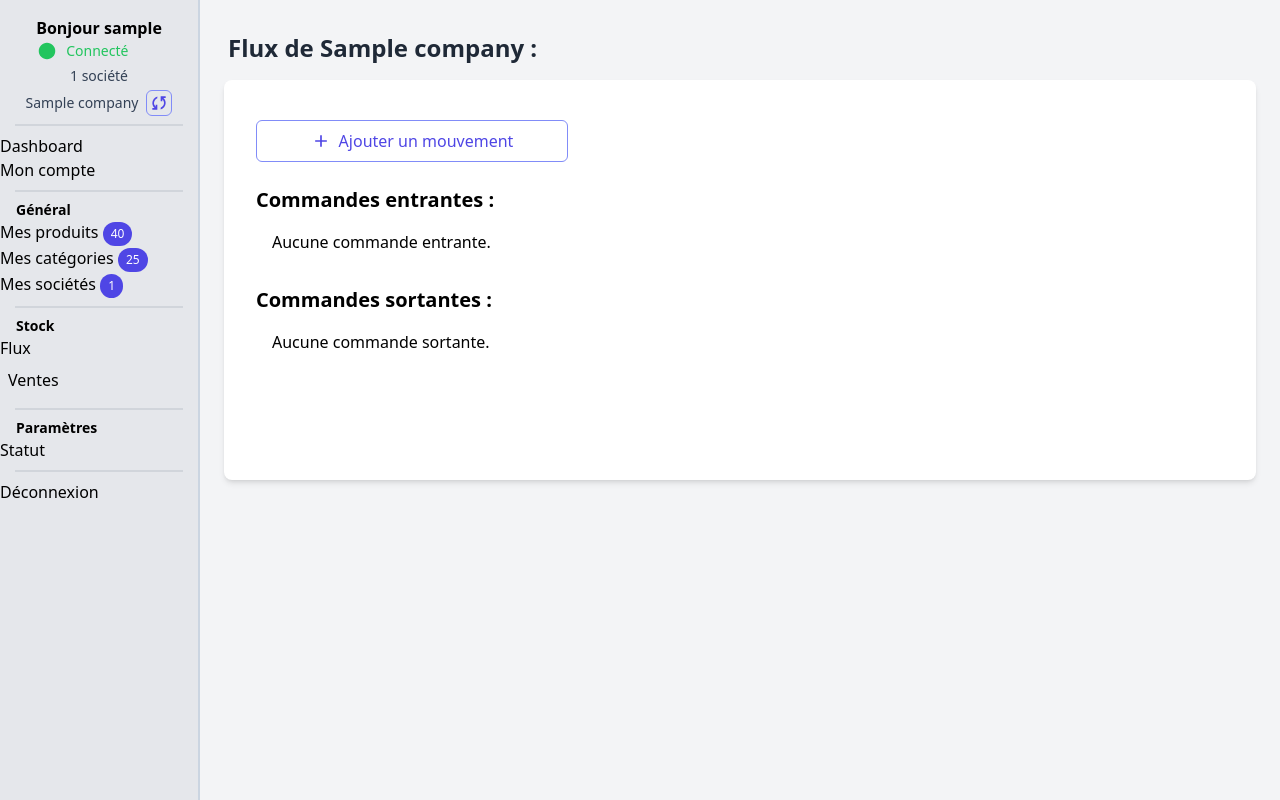
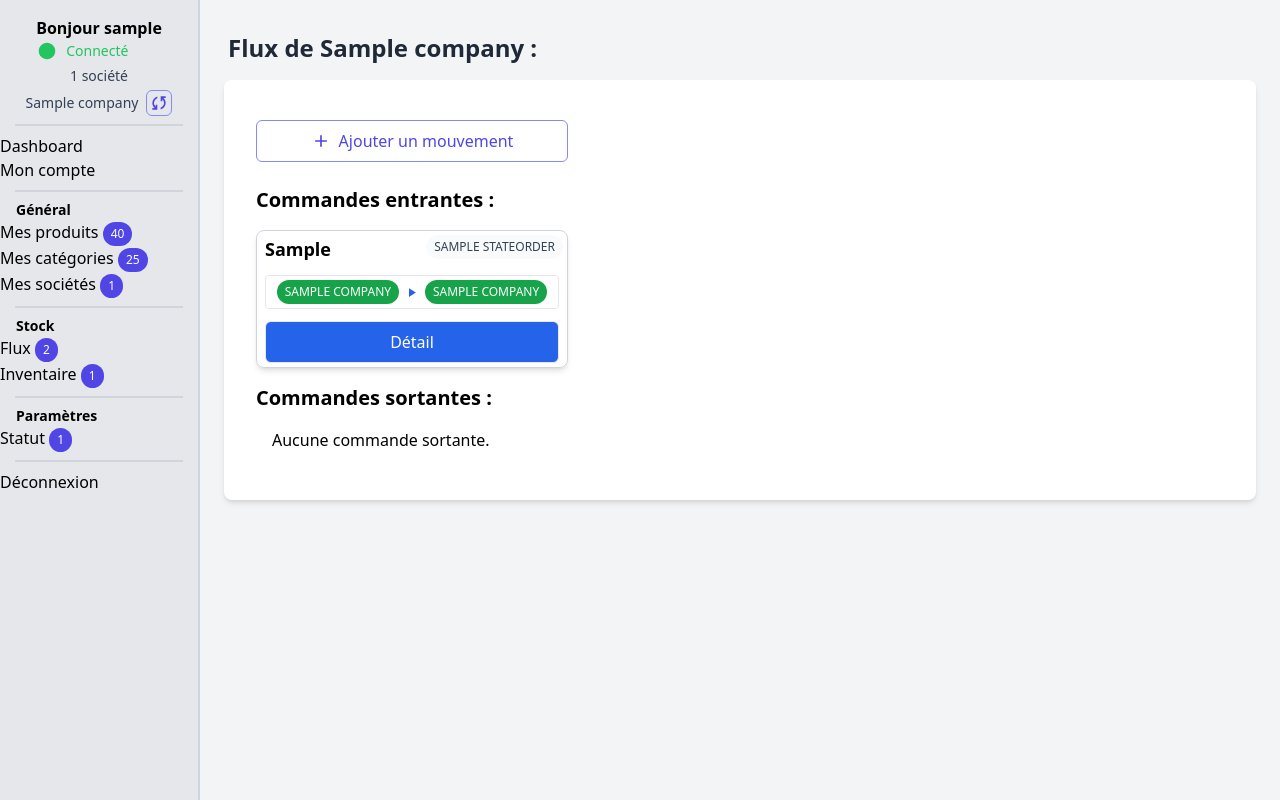
Before and after one commit to math-dev-24/stock-django, a Django app: page /flux in a window 1280 px wide. Run offline with Django 5.2, Linux system fonts and the light colour scheme; a user stored in the database is signed in; data comes from the database, SQL or seed files in the repository; tables that the repository leaves empty hold one stand-in row (values such as "Sample post"); parts of the project's set-up code (start-up, migrations or seed data) failed here and were passed over.

Commit message:
mise en place : - system d'inventaire - system de statut - context pour dash nav

```diff
--- a/src/order/context_processors.py
+++ b/src/order/context_processors.py
@@ -1,8 +1,13 @@
-from order.models import Company
+from .models import Company, Order, StateOrder
 
 
 def global_context_order(request):
+    current_company = request.current_company
+
     return {
         'nombre_company': Company.objects.count(),
-        'company': Company.objects.all()
+        'company': Company.objects.all(),
+        "nombre_state": StateOrder.objects.count(),
+        "nombre_order": Order.objects.filter(to_company=current_company).count() +
+                        Order.objects.filter(from_company=current_company).count()
     }
--- a/src/order/middleware.py
+++ b/src/order/middleware.py
@@ -18,6 +18,7 @@ class CompanyMiddleware:
         else:
             request.current_company = None
 
+        # if authenticated
         if request.user.is_authenticated:
             request.list_company = Company.objects.filter(members=request.user)
             if request.current_company is None and len(request.list_company) > 0:
--- a/src/order/models.py
+++ b/src/order/models.py
@@ -50,8 +50,8 @@ class Order(models.Model):
     to_company = models.ForeignKey(Company, related_name="order_to", on_delete=models.CASCADE, null=True)
     state = models.ForeignKey(StateOrder, related_name="state_order", on_delete=models.CASCADE)
     vat = models.CharField(max_length=20, choices=VAT.choices, default=VAT.NORMAL)
-    ttc = models.DecimalField(max_digits=10, decimal_places=2, verbose_name="Toutes taxes comprises")
-    ht = models.DecimalField(max_digits=10, decimal_places=2, verbose_name="Hors Taxe")
+    ttc = models.DecimalField(max_digits=10, decimal_places=2, verbose_name="Toutes taxes comprises", null=True)
+    ht = models.DecimalField(max_digits=10, decimal_places=2, verbose_name="Hors Taxe", null=True)
     created_at = models.DateTimeField(auto_now_add=True, verbose_name="Date de creation")
     updated_at = models.DateTimeField(auto_now=True, verbose_name="Date de modification")
 
--- a/src/order/urls.py
+++ b/src/order/urls.py
@@ -16,6 +16,11 @@ urlpatterns = [
     # States
     path("state", views.state_list_view, name="state_list"),
     path("state/add", views.add_state_view, name="add_state"),
-    path("state/<int:id>/edit", views.state_edit_view, name="state_edit"),
+    path("state/<int:state_id>/edit", views.state_edit_view, name="state_edit"),
+
+    #orders
+    path("<uuid:order_id>/detail", views.order_detail_view, name="order_detail"),
+
+    path("<uuid:order_id>/edit-state", views.order_edit_state_view, name="order_edit_state"),
 
 ]
--- a/src/src/settings.py
+++ b/src/src/settings.py
@@ -74,6 +74,7 @@ TEMPLATES = [
                 'django.contrib.messages.context_processors.messages',
                 'catalog.context_processors.global_context_catalog',
                 'order.context_processors.global_context_order',
+                'stock.context_processors.global_context_stock',
             ],
         },
     },
--- a/src/static/css/main.css
+++ b/src/static/css/main.css
@@ -596,6 +596,14 @@ video {
   left: 25%;
 }
 
+.right-0 {
+  right: 0px;
+}
+
+.right-1 {
+  right: 0.25rem;
+}
+
 .right-2 {
   right: 0.5rem;
 }
@@ -604,24 +612,16 @@ video {
   top: 0px;
 }
 
+.top-1 {
+  top: 0.25rem;
+}
+
 .top-1\/4 {
   top: 25%;
 }
 
 .top-2 {
   top: 0.5rem;
-}
-
-.right-0 {
-  right: 0px;
-}
-
-.right-1 {
-  right: 0.25rem;
-}
-
-.top-1 {
-  top: 0.25rem;
 }
 
 .z-0 {
@@ -2048,6 +2048,43 @@ input:focus, select:focus, textarea:focus {
   color: rgb(21 128 61 / var(--tw-text-opacity));
 }
 
+.card {
+  position: relative;
+  border-radius: 0.5rem;
+  border-width: 1px;
+  --tw-border-opacity: 1;
+  border-color: rgb(209 213 219 / var(--tw-border-opacity));
+  padding-left: 0.5rem;
+  padding-right: 0.5rem;
+  padding-top: 0.25rem;
+  padding-bottom: 0.25rem;
+  --tw-shadow: 0 4px 6px -1px rgb(0 0 0 / 0.1), 0 2px 4px -2px rgb(0 0 0 / 0.1);
+  --tw-shadow-colored: 0 4px 6px -1px var(--tw-shadow-color), 0 2px 4px -2px var(--tw-shadow-color);
+  box-shadow: var(--tw-ring-offset-shadow, 0 0 #0000), var(--tw-ring-shadow, 0 0 #0000), var(--tw-shadow);
+  .card-body {
+    display: flex;
+  }
+  .card-body {
+    flex-direction: column;
+  }
+  .card-body {
+    gap: 0.5rem;
+  }
+  .card-body {
+    .card-title {
+      font-size: 1.125rem;
+      line-height: 1.75rem;
+    }
+    .card-title {
+      font-weight: 600;
+    }
+    .card-text {
+      font-size: 0.875rem;
+      line-height: 1.25rem;
+    }
+  }
+}
+
 .hover\:border-blue-300:hover {
   --tw-border-opacity: 1;
   border-color: rgb(147 197 253 / var(--tw-border-opacity));
--- /dev/null
+++ b/src/stock/context_processors.py
@@ -0,0 +1,7 @@
+from .models import Inventory
+
+
+def global_context_stock(request):
+    return {
+        'nombre_inventories': Inventory.objects.filter(company=request.current_company).count(),
+    }
--- a/src/stock/urls.py
+++ b/src/stock/urls.py
@@ -7,5 +7,6 @@ app_name = 'stock'
 urlpatterns = [
     path("", views.home_view, name="home"),
     path("dashboard", views.dashboard_view, name="dashboard"),
-    path("flux", views.flux_view, name="flux")
+    path("flux", views.flux_view, name="flux"),
+    path("inventory", views.inventory_view, name="inventory"),
 ]
--- a/src/stock/views.py
+++ b/src/stock/views.py
@@ -3,6 +3,7 @@ from django.shortcuts import render, redirect
 from django.contrib.auth.decorators import login_required
 from catalog.models import Product, Category
 from order.models import Order
+from .models import Inventory
 
 
 def home_view(request):
@@ -45,19 +46,35 @@ def dashboard_view(request):
 
 @login_required
 def flux_view(request):
-    current_company = request.session.get('current_company')
+    current_company = request.current_company
 
-    command_in = Order.objects.filter(to_company=current_company)
-    command_out = Order.objects.filter(from_company=current_company)
+    command_in = Order.objects.filter(to_company_id=current_company.id)
+    command_out = Order.objects.filter(from_company_id=current_company.id)
 
     context = {
-        "in": {
+        "command_in": {
             "list": command_in,
             "count": command_in.count()
         },
-        "out": {
+        "command_out": {
             "list": command_out,
             "count": command_out.count()
         }
     }
     return render(request, "stock/flux.html", context)
+
+
+@login_required
+def inventory_view(request):
+    current_company = request.current_company
+
+    inventories = Inventory.objects.filter(company=current_company)
+
+    context = {
+        "inventories": {
+            "list": inventories,
+            "count": inventories.count()
+        },
+        "count": inventories.count()
+    }
+    return render(request, "stock/inventory.html", context)
--- a/src/templates/baseDashboard.html
+++ b/src/templates/baseDashboard.html
@@ -57,19 +57,24 @@
                     <span>Mes sociétés</span>
                     <span class="badge badge-indigo">{{ nombre_company }}</span>
                 </a>
+                {%  if request.current_company %}
                     <span class="separator"></span>
                     <span class="ml-4 font-semibold text-sm">Stock</span>
                     <a href="{% url 'stock:flux' %}" class="{% active_link 'stock:flux' 'current_link' 'link-dash' strict=True %}">
-                    Flux
+                        <span>Flux</span>
+                        <span class="badge badge-indigo">{{ nombre_order }}</span>
                     </a>
-                <a class="link-dash">
-                    Ventes
+                    <a href="{% url 'stock:inventory' %}" class="{% active_link 'stock:inventory' 'current_link' 'link-dash' strict=True %}">
+                        <span>Inventaire</span>
+                        <span class="badge badge-indigo">{{ nombre_inventories }}</span>
                     </a>
                     <span class="separator"></span>
                     <span class="ml-4 font-semibold text-sm">Paramètres</span>
                     <a href="{% url 'order:state_list' %}" class="{% active_link 'order:state_list' 'current_link' 'link-dash' strict=True %}">
-                    Statut
+                        <span>Statut</span>
+                        <span class="badge badge-indigo">{{ nombre_state }}</span>
                     </a>
+                {% endif %}
                 <span class="separator"></span>
                 <a href="{% url 'user:logout' %}" class="{% active_link 'user:logout' 'current_link' 'link-dash'%}">Déconnexion</a>
             </nav>
--- a/src/templates/order/add.html
+++ b/src/templates/order/add.html
@@ -20,7 +20,7 @@
                     <span class="info">Par défaut : Open</span>
                     <select name="state" id="state" class="form-control" required>
                         {% for state in states %}
-                            <option value="{{ state.id }}">{{ state.group_state }}</option>
+                            <option value="{{ state.id }}">{{ state.name }}</option>
                         {% endfor %}
                     </select>
                 </div>
--- a/src/templates/stock/flux.html
+++ b/src/templates/stock/flux.html
@@ -13,18 +13,39 @@
                     Ajouter un mouvement
                 </a>
             </div>
-            <div>
+            <div class="space-y-4">
                 <h2 class="text-xl font-semibold">Commandes entrantes :</h2>
                 <div class="grid grid-cols-3 gap-4">
-                    {% if in.count > 0 %}
-                        {% for order in in.list %}
+                    {% if command_in.count > 0 %}
+                        {% for order in command_in.list %}
                             <div class="card card-compact">
                                 <div class="card-body">
                                     <h3 class="card-title">{{ order.reference }}</h3>
-                                    <p class="card-text">
-                                        <span class="badge badge-secondary">{{ order.from_company.name }}</span>
-                                        <span class="badge badge-secondary">{{ order.to_company.name }}</span>
+                                    <span class="absolute top-1 right-1 badge state-{{ order.state.group_state|lower }}">{{ order.state.name }}</span>
+                                    <p class="flex items-center justify-around text-sm border rounded px-2 py-1 my-1">
+                                        <span>
+                                            {% if order.from_company  %}
+                                                <span class="{% if order.from_company == request.current_company %}badge badge-success{% endif %}">
+                                                    {{ order.from_company.name }}
+                                                </span>
+                                            {% else %}
+                                                <span>Non renseigné</span>
+                                            {% endif %}
+                                        </span>
+                                        <svg xmlns="http://www.w3.org/2000/svg" class="text-blue-600" width="15" height="15" viewBox="0 0 24 24"><!-- Icon from Material Symbols by Google - https://github.com/google/material-design-icons/blob/master/LICENSE --><path fill="currentColor" d="M8 19V5l11 7z"/></svg>
+                                        <span>
+                                            {% if order.to_company  %}
+                                                <span class="{% if order.to_company == request.current_company %}badge badge-success{% endif %}">
+                                                    {{ order.to_company.name }}
+                                                </span>
+                                            {% else %}
+                                                <span>Non renseigné</span>
+                                            {% endif %}
+                                        </span>
                                     </p>
+                                    <a href="{% url 'order:order_detail' order.id %}" class="btn btn-primary">
+                                        Détail
+                                    </a>
                                 </div>
                             </div>
                         {% endfor %}
@@ -39,7 +60,7 @@
             <h2 class="text-xl font-semibold">Commandes sortantes :</h2>
             <div class="grid grid-cols-3 gap-4">
                 {% if out.count > 0 %}
-                    {% for order in out.list %}
+                    {% for order in command_out.list %}
                         <div class="card card-compact">
                             <div class="card-body">
                                 <h3 class="card-title">{{ order.reference }}</h3>
```
Also changed, not shown: src/order/views.py (+108 -9 lines), src/static_src/css/main.css (+13 -0 lines), src/templates/order/detail.html (added, +57 -0 lines), src/templates/stock/inventory.html (added, +48 -0 lines), src/templates/stock/vente.html (deleted). Lines whose indentation alone changed are shown as unchanged.
